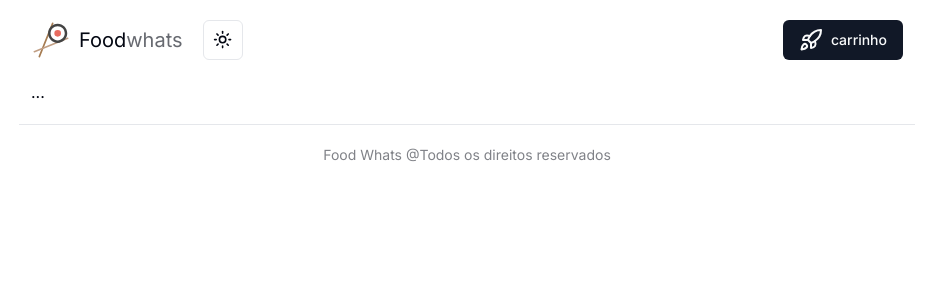
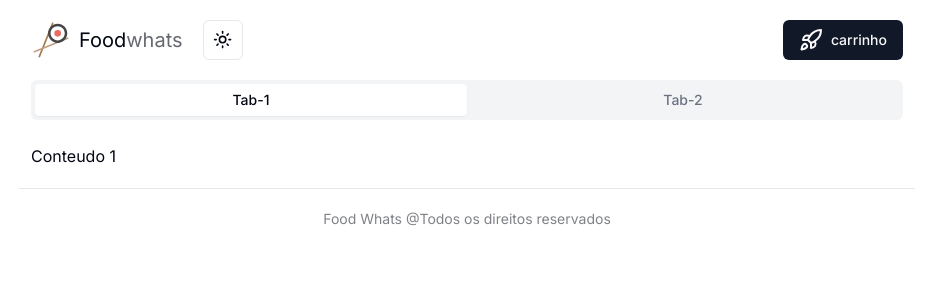
Before and after one commit to Ivan-Leonardi/app-nextjs-food, a Next.js app: page / in a window 1280 px wide. Shown: the top 300 px of the page, without its empty margins (173-1107 px from the left). Built offline with nearby package versions, Linux system fonts and the light colour scheme.

Commit message:
feat: add Skeleton component

```diff
--- a/package.json
+++ b/package.json
@@ -13,6 +13,7 @@
     "@radix-ui/react-dropdown-menu": "^2.1.1",
     "@radix-ui/react-separator": "^1.1.0",
     "@radix-ui/react-slot": "^1.1.0",
+    "@radix-ui/react-tabs": "^1.1.0",
     "class-variance-authority": "^0.7.0",
     "clsx": "^2.1.1",
     "lucide-react": "^0.427.0",
--- a/src/app/page.tsx
+++ b/src/app/page.tsx
@@ -1,17 +1,21 @@
 import { Footer } from "@/components/footer";
 import { Header } from "@/components/header";
+import { TabSkeleton } from "@/components/products/skeleton";
+import { ProductsTab } from "@/components/products/tab";
+import { Suspense } from "react";
 
 const Page = () => {
   return (
     <div className="w-full max-w-4xl mx-auto">
       <Header />
       <div className="mx-3">
-			...
+        <Suspense fallback={<TabSkeleton />}>
+          <ProductsTab />
+        </Suspense>
       </div>
       <Footer />
     </div>
-
-  )
+  );
 };
 
 export default Page;
--- /dev/null
+++ b/src/components/products/skeleton.tsx
@@ -0,0 +1,20 @@
+import { Skeleton } from "@/components/ui/skeleton";
+
+export const TabSkeleton = () => {
+  return (
+    <div>
+      <Skeleton className="w-full h-10 rounded-xl" />
+
+      <div className="mt-6 grid gap-5 grid-cols-2 sm:grid-cols-3 md:grid-cols-4">
+        {Array.from({ length: 6 }, (item, index) => (
+          <div key={index}>
+            <Skeleton className="w-full h-32 rounded-xl" />
+            <Skeleton className="mt-2 w-full h-7 rounded-xl" />
+            <Skeleton className="mt-2 w-16 h-5 rounded-xl" />
+            <Skeleton className="mt-2 w-full h-9 rounded-xl" />
+          </div>
+        ))}
+      </div>
+    </div>
+  );
+};
--- /dev/null
+++ b/src/components/products/tab.tsx
@@ -0,0 +1,18 @@
+import { Tabs, TabsList, TabsTrigger, TabsContent } from "@/components/ui/tabs";
+
+export const ProductsTab = () => {
+  return (
+    <Tabs defaultValue="tab-1">
+      <TabsList className="flex">
+        <TabsTrigger className="flex-1" value="tab-1">
+          Tab-1
+        </TabsTrigger>
+        <TabsTrigger className="flex-1" value="tab-2">
+          Tab-2
+        </TabsTrigger>
+      </TabsList>
+      <TabsContent value="tab-1" className="mt-6">Conteudo 1</TabsContent>
+      <TabsContent value="tab-2" className="mt-6">Conteudo 2</TabsContent>
+    </Tabs>
+  );
+};
--- /dev/null
+++ b/src/components/ui/skeleton.tsx
@@ -0,0 +1,15 @@
+import { cn } from "@/lib/utils"
+
+function Skeleton({
+  className,
+  ...props
+}: React.HTMLAttributes<HTMLDivElement>) {
+  return (
+    <div
+      className={cn("animate-pulse rounded-md bg-muted", className)}
+      {...props}
+    />
+  )
+}
+
+export { Skeleton }
--- /dev/null
+++ b/src/components/ui/tabs.tsx
@@ -0,0 +1,55 @@
+"use client"
+
+import * as React from "react"
+import * as TabsPrimitive from "@radix-ui/react-tabs"
+
+import { cn } from "@/lib/utils"
+
+const Tabs = TabsPrimitive.Root
+
+const TabsList = React.forwardRef<
+  React.ElementRef<typeof TabsPrimitive.List>,
+  React.ComponentPropsWithoutRef<typeof TabsPrimitive.List>
+>(({ className, ...props }, ref) => (
+  <TabsPrimitive.List
+    ref={ref}
+    className={cn(
+      "inline-flex h-10 items-center justify-center rounded-md bg-muted p-1 text-muted-foreground",
+      className
+    )}
+    {...props}
+  />
+))
+TabsList.displayName = TabsPrimitive.List.displayName
+
+const TabsTrigger = React.forwardRef<
+  React.ElementRef<typeof TabsPrimitive.Trigger>,
+  React.ComponentPropsWithoutRef<typeof TabsPrimitive.Trigger>
+>(({ className, ...props }, ref) => (
+  <TabsPrimitive.Trigger
+    ref={ref}
+    className={cn(
+      "inline-flex items-center justify-center whitespace-nowrap rounded-sm px-3 py-1.5 text-sm font-medium ring-offset-background transition-all focus-visible:outline-none focus-visible:ring-2 focus-visible:ring-ring focus-visible:ring-offset-2 disabled:pointer-events-none disabled:opacity-50 data-[state=active]:bg-background data-[state=active]:text-foreground data-[state=active]:shadow-sm",
+      className
+    )}
+    {...props}
+  />
+))
+TabsTrigger.displayName = TabsPrimitive.Trigger.displayName
+
+const TabsContent = React.forwardRef<
+  React.ElementRef<typeof TabsPrimitive.Content>,
+  React.ComponentPropsWithoutRef<typeof TabsPrimitive.Content>
+>(({ className, ...props }, ref) => (
+  <TabsPrimitive.Content
+    ref={ref}
+    className={cn(
+      "mt-2 ring-offset-background focus-visible:outline-none focus-visible:ring-2 focus-visible:ring-ring focus-visible:ring-offset-2",
+      className
+    )}
+    {...props}
+  />
+))
+TabsContent.displayName = TabsPrimitive.Content.displayName
+
+export { Tabs, TabsList, TabsTrigger, TabsContent }
```
Also changed, not shown: 1 other file (tests, documents, lock files or other folders). Lines whose indentation alone changed are shown as unchanged.
